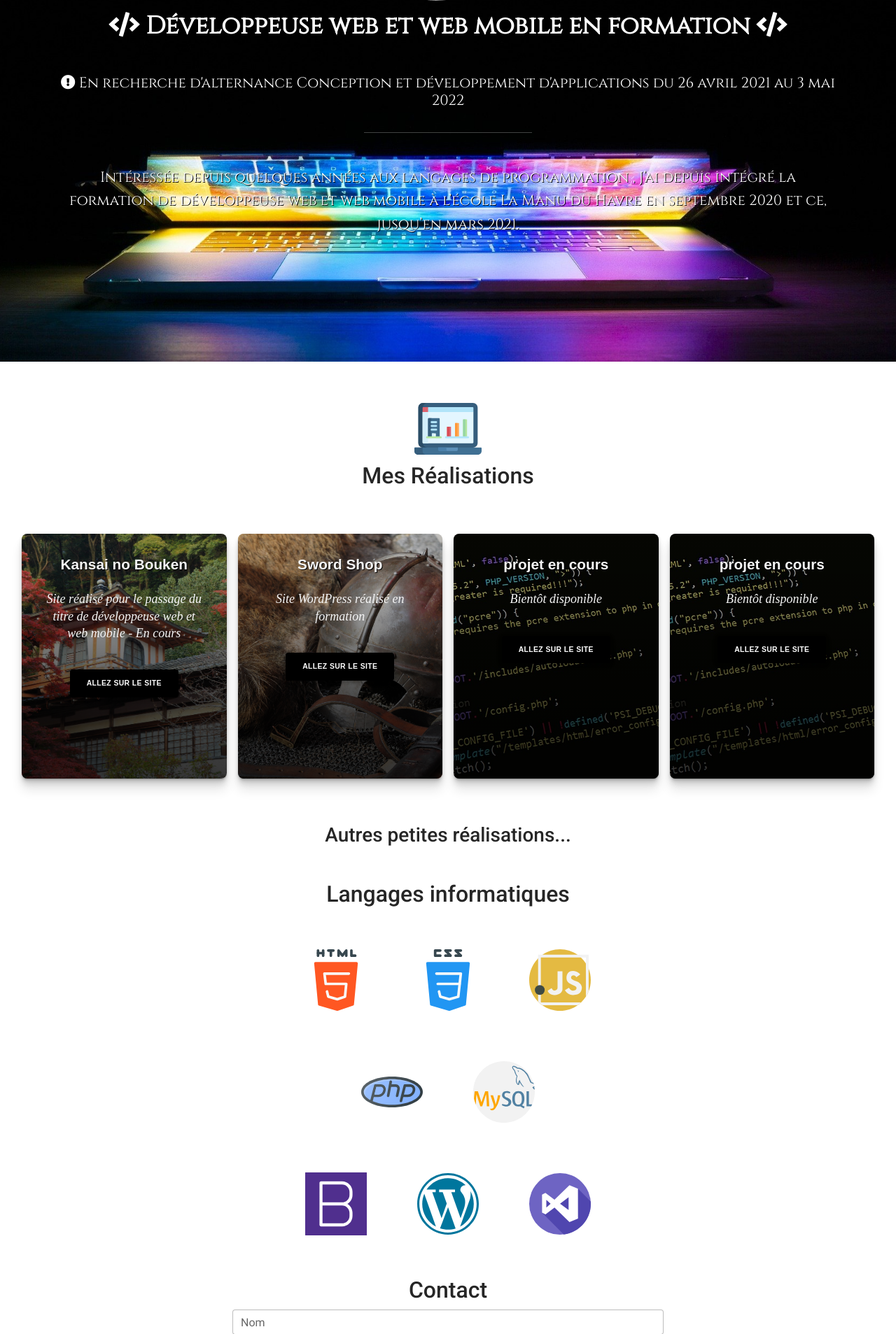
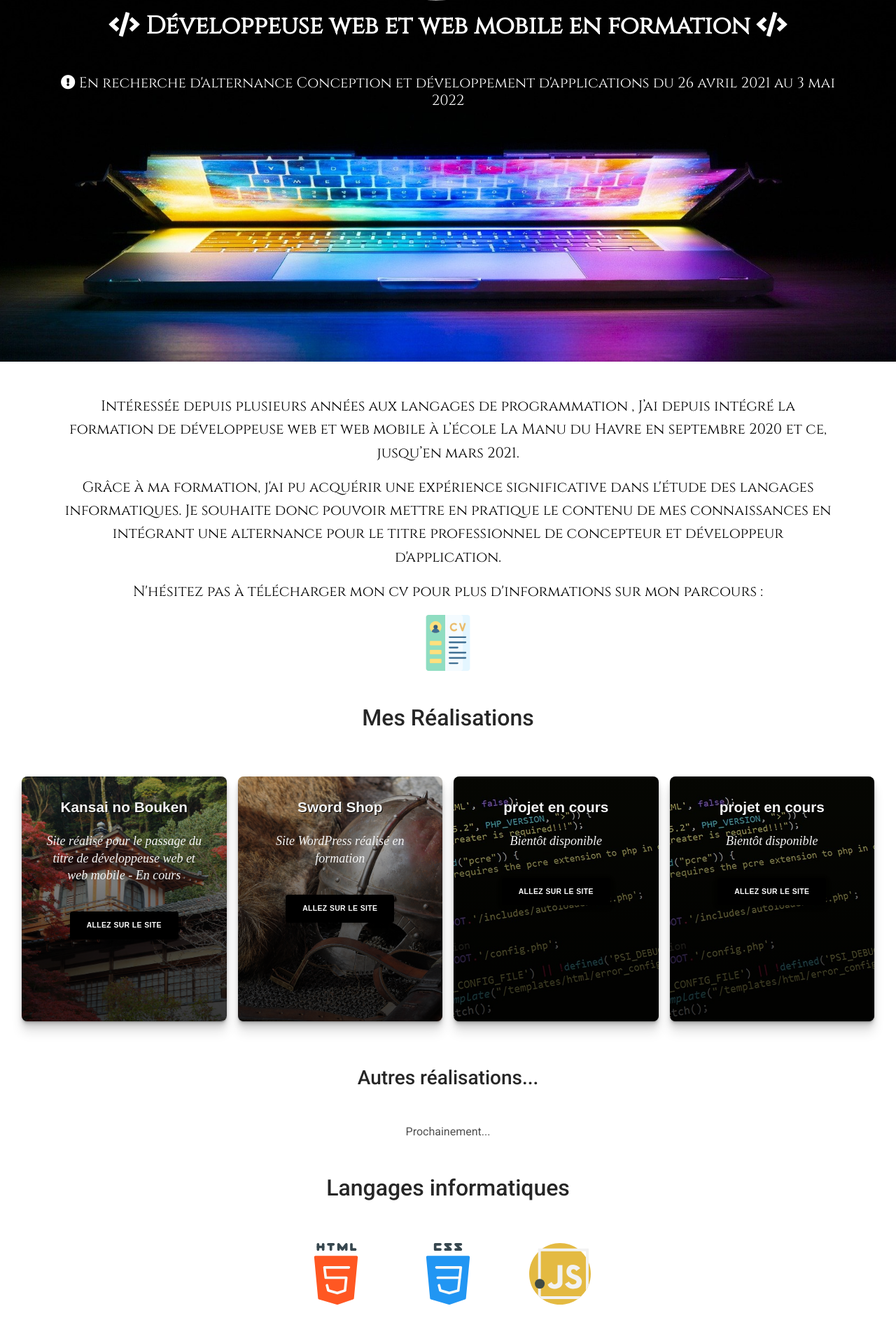
Before and after one commit to Celine-chan/Portfolio, a PHP site: page / in a window 1280 px wide. Shown: the part 379-2286 px from the top of the page at 70% size. Run offline with PHP 8.4, Linux system fonts and the light colour scheme; some libraries are stand-ins or nearby versions.

Commit message:
maj 28/02

```diff
--- a/assets/css/style.css
+++ b/assets/css/style.css
@@ -88,10 +88,9 @@
 } */
 
 .textIntro {
-    color: white;
+    color: black;
     font-family: 'Cinzel', serif;
     font-size: 1.3rem;
-    text-shadow: black 1px 1px;
 }
 
 .textImg {
@@ -107,11 +106,9 @@
     font-family: 'Cinzel', serif;
 }
 
-hr{
-    width: 15rem;
-    background-color: white;
-    margin: auto;
-    margin-top: 2rem;
+.logocv{
+    height: 5rem;
+    width: auto;
 }
 
 /* .marginImg{
@@ -359,3 +356,30 @@ body {
     transform: scale(1.2);
     transition: 0.5s;
 }
+
+/* -------- contact -------- */
+
+.contact{
+    background-image: url('../img/northern-lights.jpg');
+    background-position: center;
+    background-attachment: fixed;
+    background-repeat: no-repeat;
+    background-position: center;
+    background-size: cover;
+}
+
+.form-outline{
+    background-color: white;
+}
+
+/* -------- footer -------- */
+
+.logofooter {
+    height: 3.5rem;
+    width: 3.5rem;
+}
+
+.logofooter:hover{
+    transform: scale(1.2);
+    transition: 0.5s;
+}
--- a/index.php
+++ b/index.php
@@ -61,19 +61,25 @@
             </div>
         </section>
 
-        <hr>
+    </div>
 
-        <p class="text-center container textIntro mt-5">Intéressée depuis quelques années aux langages de programmation ,
+    <div class="container">
+        <p class="text-center textIntro mt-5">Intéressée depuis plusieurs années aux langages de programmation ,
             J’ai depuis intégré la formation de développeuse web et web mobile à l’école La Manu du Havre en septembre 2020 et ce,
             jusqu’en mars 2021.</p>
+        <p class="text-center textIntro">Grâce à ma formation, j'ai pu acquérir une expérience significative dans l'étude des langages informatiques.
+            Je souhaite donc pouvoir mettre en pratique le contenu de mes connaissances en intégrant une alternance pour le titre professionnel de concepteur et développeur d'application.</p>
 
+        <p class="text-center container textIntro mt-3">N'hésitez pas à télécharger mon cv pour plus d'informations sur mon parcours :
+        <p class="d-flex justify-content-center container textIntro"><a href="assets/img/celineLouvel.pdf"><img src="assets/img/cv.svg" alt="Louvel Céline CV" class="logocv"></a></p>
+        </p>
     </div>
 
     <div class="myWork mt-5 text-center">
 
-        <div>
+        <!-- <div>
             <img src="assets/img/web.svg" alt="web" class="logoWeb mx-auto">
-        </div>
+        </div> -->
 
         <h2 class="text-dark mb-5">Mes Réalisations</h2>
 
@@ -90,7 +96,7 @@
                 <div class="content">
                     <h2 class="title cardTitle">Sword Shop</h2>
                     <p class="copy">Site WordPress réalisé en formation</p>
-                    <button class="btn">Allez sur le site</button>
+                    <a class="btn" href="http://wp-lhp5-clouvel.manusien-ecolelamanu.fr/" target="_blank">Allez sur le site</a>
                 </div>
             </div>
             <div class="card">
@@ -113,7 +119,9 @@
 
     <div class="otherWork mt-5 text-center">
 
-        <h3 class="text-dark">Autres petites réalisations...</h3>
+        <h3 class="text-dark">Autres réalisations...</h3>
+
+        <p class="mt-5">Prochainement...</p>
 
     </div>
 
@@ -123,28 +131,28 @@
 
 
         <div class="row d-flex justify-content-center my-5">
-            <img src="assets/img/html-5.svg" alt="html5" class="logoLanguages ">
-            <img src="assets/img/css.svg" alt="css" class="logoLanguages mx-5">
-            <img src="assets/img/javascript.svg" alt="javascript" class="logoLanguages">
+            <img src="assets/img/html-5.svg" alt="html5" class="logoLanguages" title="HTML 5">
+            <img src="assets/img/css.svg" alt="css" class="logoLanguages mx-5" title="CSS 3">
+            <img src="assets/img/javascript.svg" alt="javascript" class="logoLanguages" title="JavaScript">
         </div>
 
         <div class="row d-flex justify-content-center mb-5">
-            <img src="assets/img/php.svg" alt="php" class="logoLanguages me-5">
-            <img src="assets/img/mysql.svg" alt="mysql" class="logoLanguages">
+            <img src="assets/img/php.svg" alt="php" class="logoLanguages me-5" title="PHP">
+            <img src="assets/img/mysql.svg" alt="mysql" class="logoLanguages" title="MySQL">
         </div>
 
         <div class="row d-flex justify-content-center">
-            <img src="assets/img/bootstrap.svg" alt="bootstrap" class="logoLanguages">
-            <img src="assets/img/wordpress.svg" alt="wordpress" class="logoLanguages mx-5">
-            <img src="assets/img/visual-studio.svg" alt="visualStudioCode" class="logoLanguages">
+            <img src="assets/img/bootstrap.svg" alt="bootstrap" class="logoLanguages" title="Bootstrap">
+            <img src="assets/img/wordpress.svg" alt="wordpress" class="logoLanguages mx-5" title="Worpress">
+            <img src="assets/img/visual-studio.svg" alt="visualStudioCode" class="logoLanguages" title="VSCode">
         </div>
     </div>
 
-    <div class="contact mt-5 text-center">
+    <div class="contact mt-5 text-center pb-5">
 
-        <h2 class="text-dark">Contact</h2>
+        <h2 class="text-light pt-5">Formulaire de contact</h2>
 
-        <form class="col-6 container">
+        <form class="col-6 container mt-5">
             <div class="form-outline mb-4">
                 <input type="text" id="lastname" class="form-control" />
                 <label class="form-label" for="lastname">Nom</label>
@@ -165,18 +173,22 @@
                 <label class="form-label" for="message">Votre Message</label>
             </div>
 
-            <button type="submit" class="btn btn-primary btn-block">Envoyer</button>
+            <button type="submit" class="btn btn-primary">Envoyer</button>
         </form>
 
     </div>
 
 
+    <footer class="bg-light text-center text-white">
+        <div class="container d-flex justify-content-center p-4 mb-4 pb-0">
+            <a href="https://github.com/Celine-chan"><img src="assets/img/github.svg" alt="github" class="logofooter me-5"></a>
+            <a href="https://www.linkedin.com/in/c%C3%A9line-louvel/"><img src="assets/img/linkedin.svg" alt="linkedin" class="logofooter"></a>
+        </div>
 
-
-
-
-
-
+        <div class="text-center p-3" style="background-color: black;">
+            © 2021 Louvel Céline
+        </div>
+    </footer>
 
     <!-- bootstrap v5 -->
     <script src="https://cdn.jsdelivr.net/npm/bootstrap@5.0.0-beta2/dist/js/bootstrap.bundle.min.js" integrity="sha384-b5kHyXgcpbZJO/tY9Ul7kGkf1S0CWuKcCD38l8YkeH8z8QjE0GmW1gYU5S9FOnJ0" crossorigin="anonymous"></script>
```
Also changed, not shown: assets/img/cv.svg (added), assets/img/github.svg (added), assets/img/linkedin.svg (added), 1 other file.
